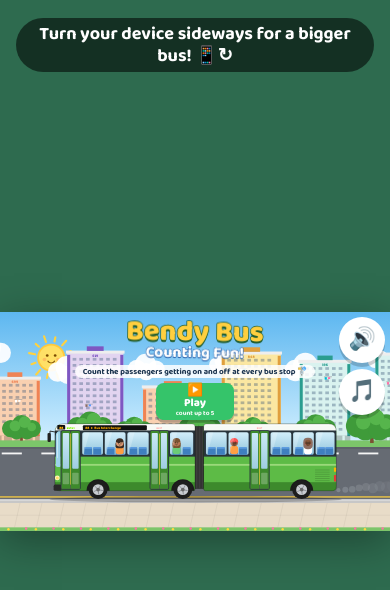
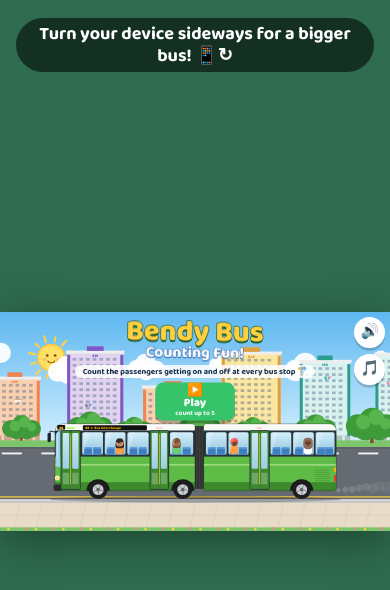
Before and after one commit to hermannwwr-cmyk/letsplay, a plain HTML site: page games/bus/index.html in a window 390 px wide. Drawn offline with Linux system fonts and the light colour scheme.

Commit message:
Bendy Bus: shuffled consecutive answers, unhurried help, map stays out of counting, phone buttons, warmer goodnight, stars to the hub, offline-safe font
Co-Authored-By: Claude Opus 5.5 <noreply@anthropic.com>
Claude-Session: https://claude.ai/code/session_01JvyDYsHQLGVFotrJbRATVR

```diff
--- a/games/bus/style.css
+++ b/games/bus/style.css
@@ -28,10 +28,12 @@ button { font-family: inherit; cursor: pointer; border: none; color: inherit; }
 }
 #stars.bump { animation: bump .5s cubic-bezier(.2,1.8,.4,1); }
 #controls { position: absolute; right: 1.5%; top: 2.2%; display: flex; gap: calc(var(--u) * .8); z-index: 5; }
-/* at least 46px so small fingers can hit them on a phone */
+/* at least 46px so small fingers can hit them on a phone held sideways
+   (less only on a tiny upright scene, where 46px would cover the bus) */
 #controls button {
-  width: max(46px, calc(var(--u) * 5)); height: max(46px, calc(var(--u) * 5)); border-radius: 50%; padding: 0;
-  background: #fff; font-size: max(22px, calc(var(--u) * 2.4)); line-height: 1;
+  --b: max(min(46px, calc(var(--u) * 8)), calc(var(--u) * 5));
+  width: var(--b); height: var(--b); border-radius: 50%; padding: 0;
+  background: #fff; font-size: calc(var(--b) * .48); line-height: 1;
   box-shadow: 0 .18em 0 rgba(0,0,0,.18);
 }
 #controls button.off { opacity: .45; filter: grayscale(1); }
@@ -123,6 +125,8 @@ button { font-family: inherit; cursor: pointer; border: none; color: inherit; }
 .lv-medium { background: #4d96ff; }
 .lv-big { background: #ff6b6b; }
 .lv-play { background: #35c46a; width: calc(var(--u) * 20); }
+/* a gentle "tap me" every few seconds for children who can't read yet */
+.levels .lv-play { animation: popIn .6s cubic-bezier(.2,1.6,.4,1) both, tapMe 3.2s ease-in-out 2.5s infinite; }
 .lv-play .em { font-size: calc(var(--u) * 3.2); }
 
 /* ---------- End ---------- */
@@ -164,6 +168,7 @@ button { font-family: inherit; cursor: pointer; border: none; color: inherit; }
 @keyframes floaty { 0%, 100% { transform: translateY(0) rotate(-1.5deg); } 50% { transform: translateY(calc(var(--u) * -.6)) rotate(1.5deg); } }
 @keyframes bump { 0% { scale: 1; } 40% { scale: 1.45; } 100% { scale: 1; } }
 @keyframes shake { 0%,100% { translate: 0; } 20% { translate: -10px; } 40% { translate: 10px; } 60% { translate: -7px; } 80% { translate: 7px; } }
+@keyframes tapMe { 0%, 76%, 100% { scale: 1; } 82% { scale: 1.08; } 88% { scale: .97; } 94% { scale: 1.04; } }
 @keyframes bounce { 0% { scale: 1; } 30% { scale: 1.25; } 55% { scale: .92; } 80% { scale: 1.08; } 100% { scale: 1; } }
 
 /* ---------- Hub mode (inside the all-in-one app; only with ?hub=1) ---------- */
```
